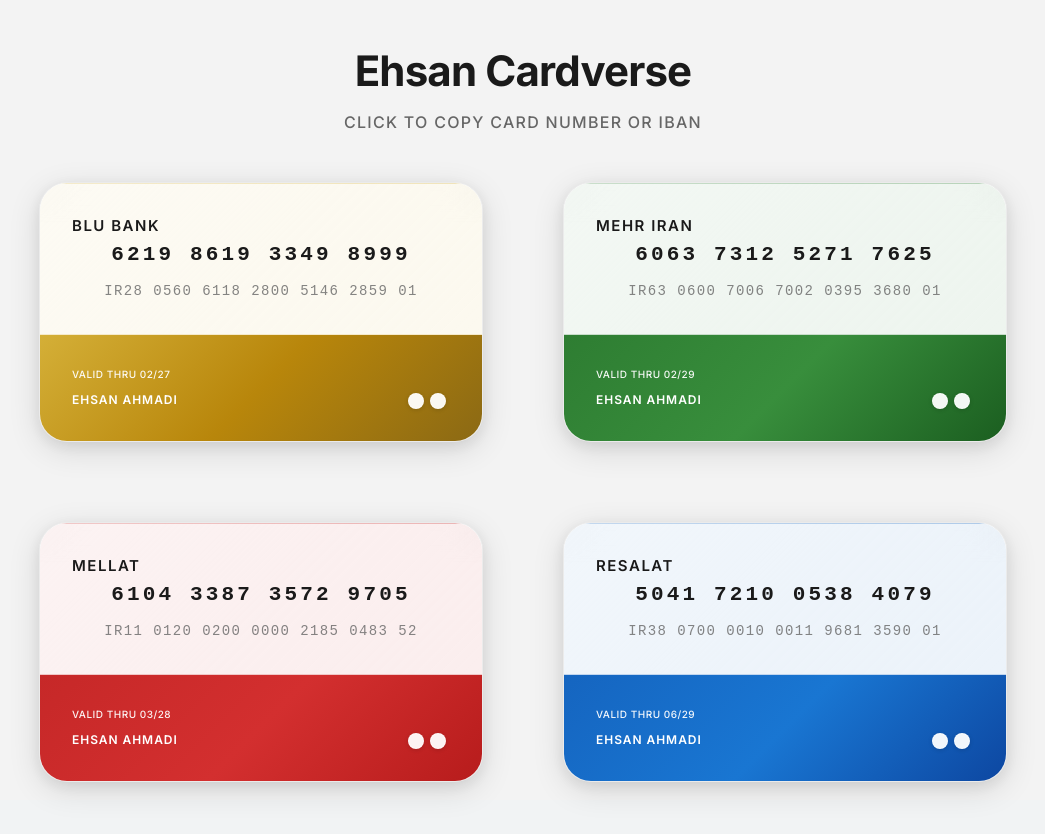
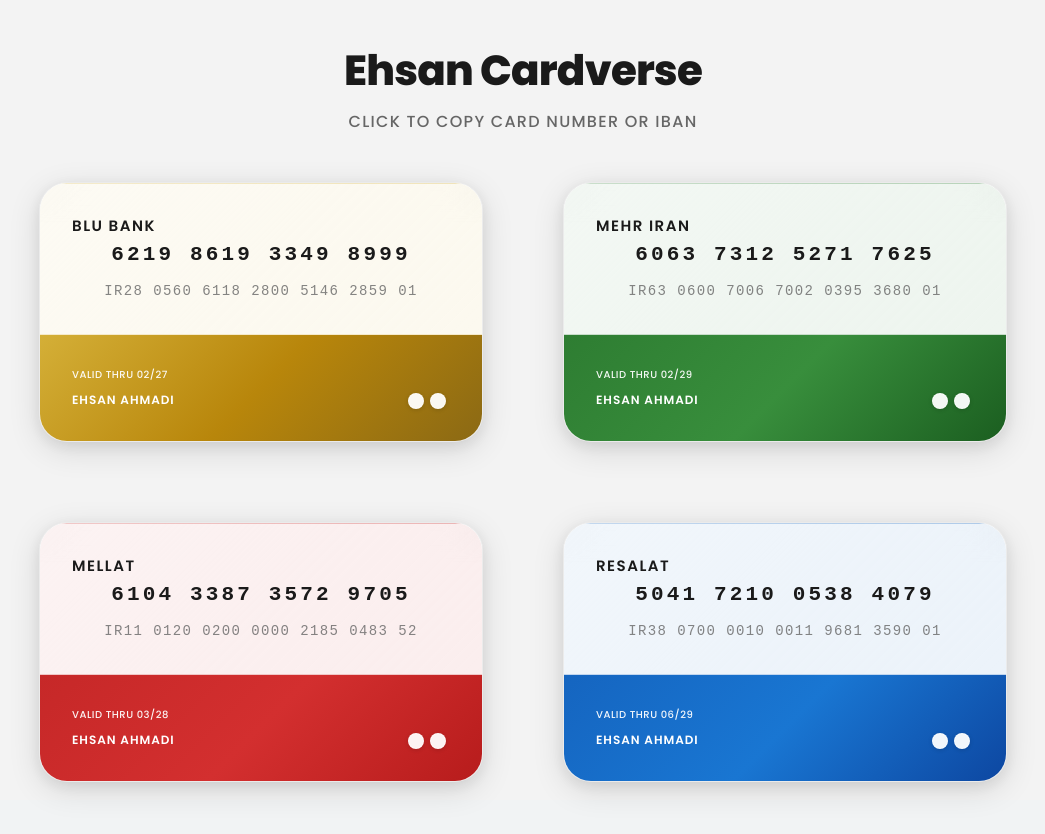
Before and after one commit to ehsatn/ehsatn.github.io, a plain HTML site: page index.html in a window 1280 px wide. Shown: the whole page, without its empty margins (117-1162 px from the left). Drawn offline with Linux system fonts and the light colour scheme.

Commit message:
Initial commit

```diff
--- a/index.html
+++ b/index.html
@@ -7,7 +7,7 @@
     <link rel="stylesheet" href="styles.css">
     <link rel="preconnect" href="https://fonts.googleapis.com">
     <link rel="preconnect" href="https://fonts.gstatic.com" crossorigin>
-    <link href="https://fonts.googleapis.com/css2?family=Inter:wght@400;500;600;700;800&display=swap" rel="stylesheet">
+    <link href="https://fonts.googleapis.com/css2?family=Poppins:wght@300;400;500;600;700;800;900&display=swap" rel="stylesheet">
 </head>
 <body>
     <!-- Clean Background -->
--- a/styles.css
+++ b/styles.css
@@ -24,9 +24,9 @@
   --blue-accent: #0D47A1;
 
   /* Typography */
-  --font-family: 'Inter', sans-serif;
+  --font-family: 'Poppins', sans-serif;
   --header-size: 42px;
-  --header-weight: 700;
+  --header-weight: 800;
   --header-line-height: 1.1;
   --subheader-size: 16px;
   --subheader-weight: 500;
```
